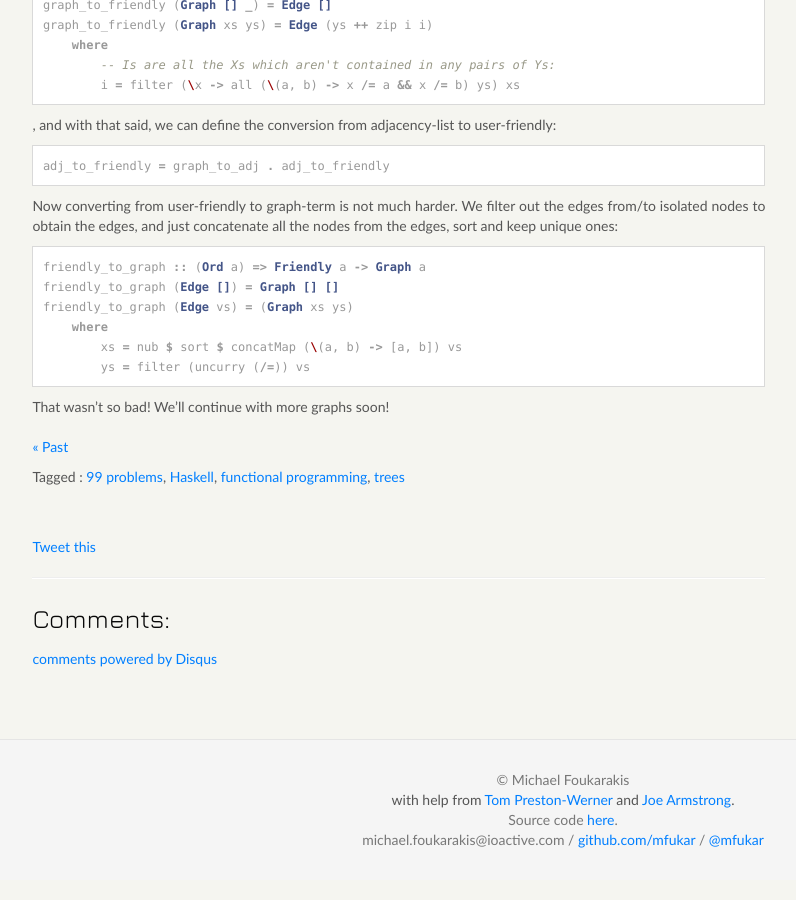
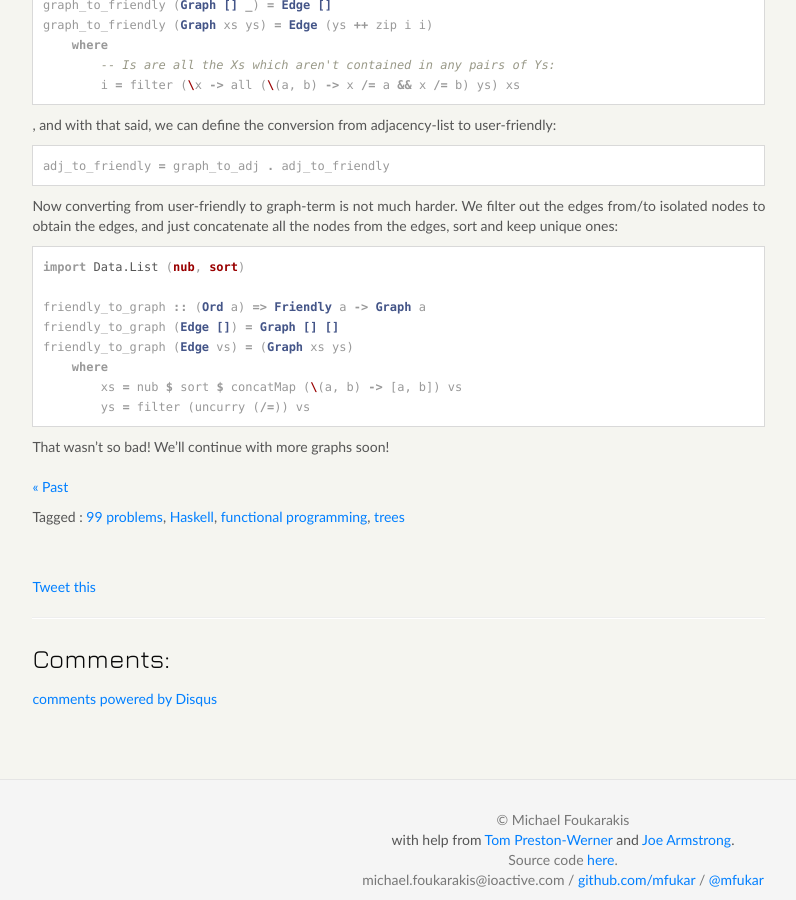
Before and after one commit to mfukar/mfukar.github.com, a Jekyll site: the page built from _posts/2015-08-24-haskellxi.md, in a window 1280 px wide and 900 px high, scrolled down 1434 px. Shown: the whole window, without its empty margins (77-873 px from the left). Built offline with Jekyll 4.4.1, drawn with Linux system fonts in a browser that asks for light colours; some web fonts are replaced; Markdown is read by kramdown in place of the engine named in the settings; comment, search, counter and statistics services are not loaded.

Commit message:
Adds the imports from Data.List

````diff
--- a/_posts/2015-08-24-haskellxi.md
+++ b/_posts/2015-08-24-haskellxi.md
@@ -96,6 +96,8 @@ edges from/to isolated nodes to obtain the edges, and just concatenate all the n
 the edges, sort and keep unique ones:
 
 ```haskell
+import Data.List (nub, sort)
+
 friendly_to_graph :: (Ord a) => Friendly a -> Graph a
 friendly_to_graph (Edge []) = Graph [] []
 friendly_to_graph (Edge vs) = (Graph xs ys)
````
